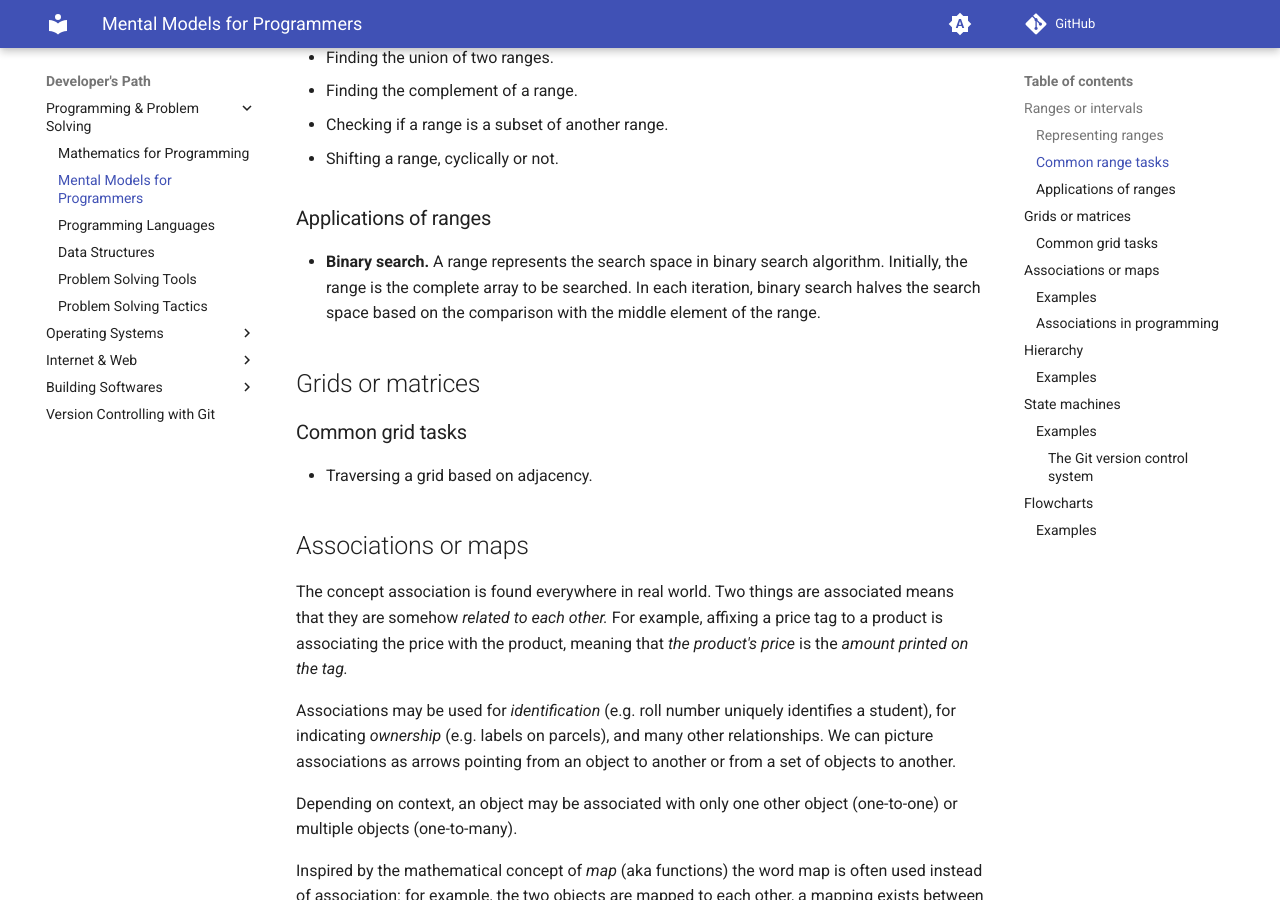
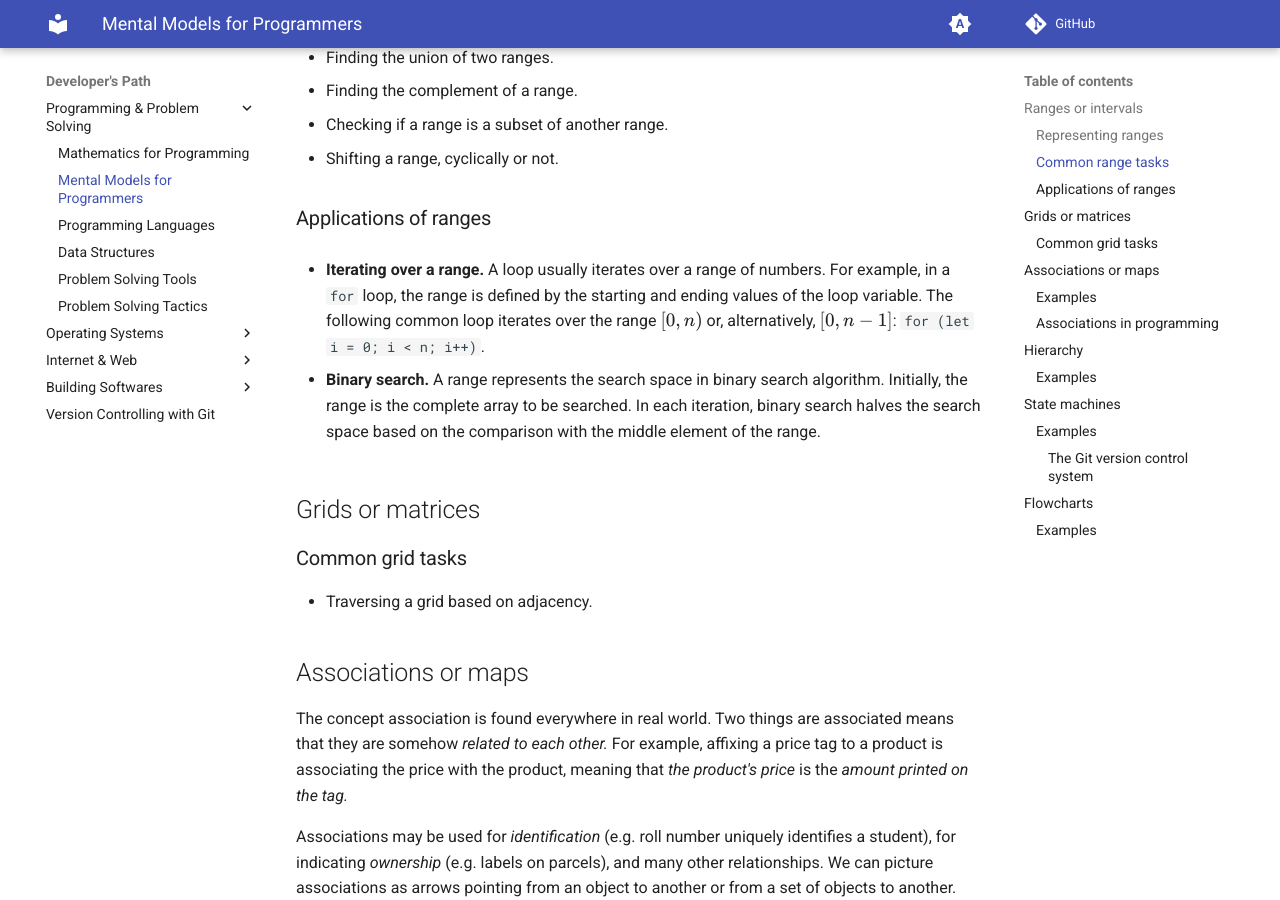
Before and after one commit to gharials/dev-path, an MkDocs documentation site: the page built from docs/programming/mental-models.md, in a window 1280 px wide and 900 px high, scrolled down 705 px. Built offline with MkDocs 1.6.1 and Material for MkDocs 9.7.7, drawn with Linux system fonts in a browser that asks for light colours; comment, search, counter and statistics services are not loaded.

Commit message:
'mental-models': iterating over a range.

```diff
--- a/docs/programming/mental-models.md
+++ b/docs/programming/mental-models.md
@@ -22,6 +22,8 @@ A range is a set of numbers between two numbers. For example, the range of numbe
 * Shifting a range, cyclically or not.
 
 ### Applications of ranges
+
+* **Iterating over a range.** A loop usually iterates over a range of numbers. For example, in a `for` loop, the range is defined by the starting and ending values of the loop variable. The following common loop iterates over the range $[0, n)$ or, alternatively, $[0, n-1]$: `for (let i = 0; i < n; i++)`.
 
 * **Binary search.** A range represents the search space in binary search algorithm. Initially, the range is the complete array to be searched. In each iteration, binary search halves the search space based on the comparison with the middle element of the range.
 
```
